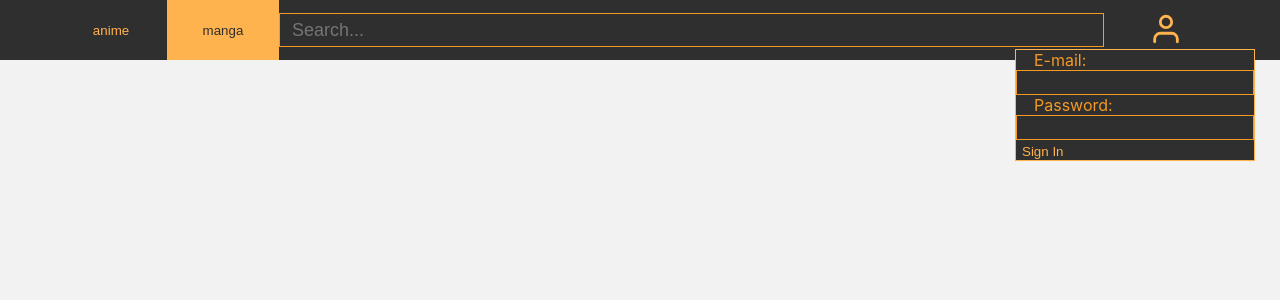
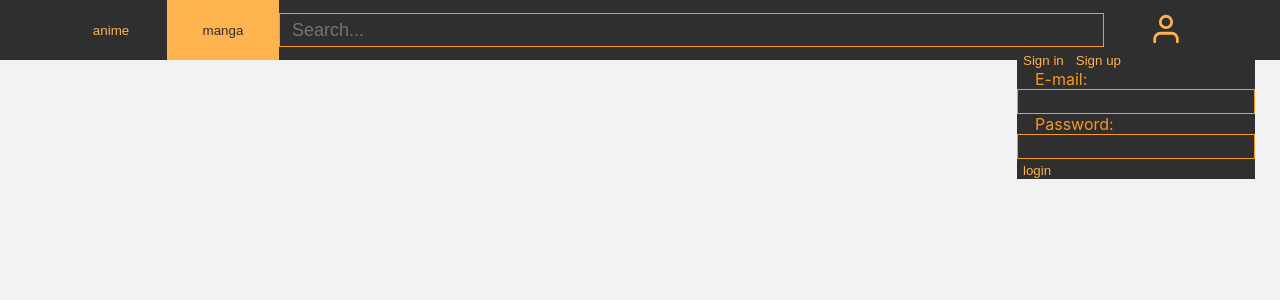
Before and after one commit to anikulshin310/jikanmoev2, a React (Create React App) app: page /manga/1 in a window 1280 px wide. Both pictures are taken after a click on the button 1164 px from the left and 30 px from the top of the page. Shown: the top 300 px of the page. Built offline with nearby package versions, Linux system fonts and the light colour scheme; no server answers.

Commit message:
login modal fix

```diff
--- /dev/null
+++ b/src/entities/Login/Modal/LoginForm/LoginForm.module.scss
@@ -0,0 +1,12 @@
+input {
+  font-size: 18px;
+  display: flex;
+  border: 1px solid #f59a23;
+  color: #f59a23;
+  background-color: #2f2f2f;
+  outline: none;
+}
+
+.item_name {
+  margin-left: 18px;
+}
--- /dev/null
+++ b/src/entities/Login/Modal/LoginForm/index.tsx
@@ -0,0 +1,34 @@
+import React, { FC } from 'react';
+import style from './LoginForm.module.scss';
+
+interface ILoginForm {
+  handleSubmit: (e: React.FormEvent) => void;
+  setUserName: (value: React.SetStateAction<string | undefined>) => void;
+  setUserPassword: (value: React.SetStateAction<string | undefined>) => void;
+  type: string;
+  error?: string | null;
+}
+const LoginForm: FC<ILoginForm> = ({ handleSubmit, setUserName, setUserPassword, type, error }) => {
+  return (
+    <>
+      <form onSubmit={handleSubmit}>
+        <div className={style.item_name}>E-mail:</div>
+        <input onChange={(e) => setUserName(e.currentTarget.value)} type="email" />
+        <div className={style.item_name}>Password:</div>
+        <input onChange={(e) => setUserPassword(e.currentTarget.value)} type="password" />
+        {type === 'register' && (
+          <>
+            <div className={style.item_name}>First name:</div>
+            <input onChange={(e) => setUserName(e.currentTarget.value)} type="email" />
+            <div className={style.item_name}>Last name:</div>
+            <input onChange={(e) => setUserPassword(e.currentTarget.value)} type="password" />
+          </>
+        )}
+
+        <button type="submit">{type}</button>
+      </form>
+      {error && 'Login or password is invalid'}
+    </>
+  );
+};
+export default LoginForm;
--- a/src/entities/Login/Modal/Modal.module.scss
+++ b/src/entities/Login/Modal/Modal.module.scss
@@ -2,20 +2,8 @@
   position: absolute;
   z-index: 6;
   background: #2f2f2f;
-  border: 1px solid #ffb34e;
+  /* border: 1px solid #ffb34e; */
   right: 25px;
   top: 49px;
   color: #f59a23;
-  input {
-    font-size: 18px;
-    display: flex;
-    border: 1px solid #f59a23;
-    color: #f59a23;
-    background-color: #2f2f2f;
-    outline: none;
-  }
-
-  .item_name {
-    margin-left: 18px;
-  }
 }
--- a/src/entities/Login/Modal/index.tsx
+++ b/src/entities/Login/Modal/index.tsx
@@ -1,15 +1,23 @@
 import React, { FC, useEffect, useState } from 'react';
 
 import { useAppDispatch, useAppSelector } from '../../../store/hooks';
-import { logout, userLogin, userSelector } from '../../../store/slices/userSlice';
+import {
+  logout,
+  userErrorSelector,
+  userLogin,
+  userSelector,
+} from '../../../store/slices/userSlice';
+import LoginForm from './LoginForm';
 import style from './Modal.module.scss';
 
 const Modal: FC = () => {
   const dispatch = useAppDispatch();
   const user = useAppSelector(userSelector);
+  const error = useAppSelector(userErrorSelector);
   const [userName, setUserName] = useState<string>();
   const [userPassword, setUserPassword] = useState<string>();
-  const handleSubmit = (e: React.FormEvent) => {
+  const [loginMode, setLoginMode] = useState<string>('SignIn');
+  const handleLoginSubmit = (e: React.FormEvent) => {
     e.preventDefault();
     console.log(userName);
     dispatch(userLogin(JSON.stringify({ username: userName, password: userPassword })));
@@ -17,23 +25,46 @@ const Modal: FC = () => {
 
   return (
     <div className={style.modal_wpapper}>
-      {!user ? (
-        <form onSubmit={handleSubmit}>
-          <div className={style.item_name}>E-mail:</div>
-          <input onChange={(e) => setUserName(e.currentTarget.value)} type="email" />
-          <div className={style.item_name}>Password:</div>
-          <input onChange={(e) => setUserPassword(e.currentTarget.value)} type="password" />
-          <button type="submit">Sign In</button>
-        </form>
-      ) : (
+      {!user && (
         <>
-          <div>{user.username}</div>
-          <div>
-            <button type="button" onClick={() => dispatch(logout())}>
-              logout
-            </button>
-          </div>
+          <button type="button" onClick={() => setLoginMode('SignIn')}>
+            Sign in
+          </button>
+          <button type="button" onClick={() => setLoginMode('SignUp')}>
+            Sign up
+          </button>
         </>
+      )}
+      {!user && loginMode === 'SignIn' && (
+        <LoginForm
+          handleSubmit={handleLoginSubmit}
+          setUserName={setUserName}
+          setUserPassword={setUserPassword}
+          type="login"
+          error={error}
+        />
+      )}
+      {!user && loginMode === 'SignUp' && (
+        <LoginForm
+          handleSubmit={handleLoginSubmit}
+          setUserName={setUserName}
+          setUserPassword={setUserPassword}
+          type="register"
+          error={error}
+        />
+      )}
+      {user && (
+        <div>
+          <button
+            type="button"
+            onClick={() => {
+              dispatch(logout());
+              setUserName('');
+              setUserPassword('');
+            }}>
+            logout
+          </button>
+        </div>
       )}
     </div>
   );
--- a/src/entities/Login/index.tsx
+++ b/src/entities/Login/index.tsx
@@ -33,7 +33,11 @@ const Login: FC = () => {
           <circle cx="12" cy="7" r="4" />
         </svg>
       </button>
-      {isModal ? <Modal /> : null}
+      {isModal ? (
+        <div ref={ref}>
+          <Modal />
+        </div>
+      ) : null}
     </div>
   );
 };
--- a/src/store/slices/userSlice.ts
+++ b/src/store/slices/userSlice.ts
@@ -1,6 +1,6 @@
 import { createSlice, createAsyncThunk } from '@reduxjs/toolkit';
 import axios from 'axios';
-import { config } from 'process';
+
 import type { RootState } from '../store';
 
 export const userLogin = createAsyncThunk('login', async (query: string, thunkAPI) => {
@@ -56,5 +56,6 @@ export const userSlice = createSlice({
   },
 });
 export const userSelector = (state: RootState) => state.user.user;
+export const userErrorSelector = (state: RootState) => state.user.error;
 export const { logout } = userSlice.actions;
 export default userSlice.reducer;
```
